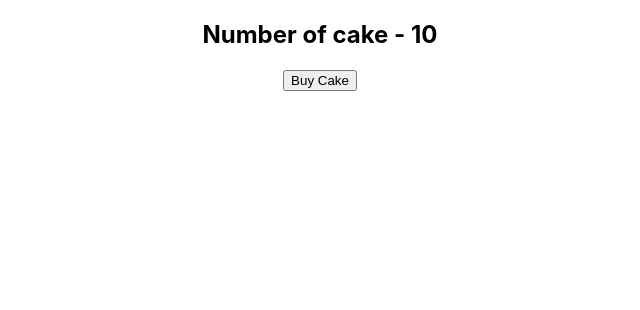
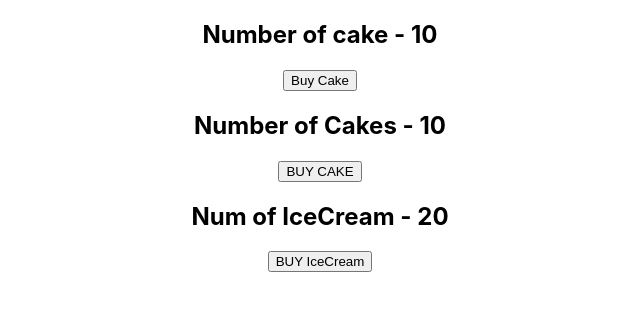
Before and after one commit to Mario-junior95/react-redux, a React (Create React App) app in the folder reactredux/: page / in a window 1280 px wide. Shown: the top 310 px of the page, without its empty margins (320-960 px from the left). Built offline with nearby package versions, Linux system fonts and the light colour scheme.

Commit message:
Connect vs useDispatch and useSelector

```diff
--- a/reactredux/src/App.js
+++ b/reactredux/src/App.js
@@ -3,12 +3,16 @@
 import CakeContainer from "./Components/CakeContainer";
 import { Provider } from "react-redux";
 import store from "./Components/redux/Cake/Store";
+import HooksCakeContainer from "./Components/HooksCakeContainer";
+import IceCreamContainer from "./Components/IceCreamContainer";
 
 const App = () => {
   return (
     <Provider store={store}>
       <div className="App">
         <CakeContainer />
+        <HooksCakeContainer/>
+        <IceCreamContainer/>
       </div>
     </Provider>
   );
--- a/reactredux/src/Components/CakeContainer.js
+++ b/reactredux/src/Components/CakeContainer.js
@@ -12,7 +12,7 @@
 
 const mapStateToProps = (state) => {
   return {
-    numOfCakes: state.numOfCakes,
+    numOfCakes: state.cake.numOfCakes,
   };
 };
 
--- /dev/null
+++ b/reactredux/src/Components/HooksCakeContainer.js
@@ -0,0 +1,16 @@
+import { useSelector, useDispatch } from "react-redux";
+import { buyCake } from "./redux/Cake/CakeActions";
+
+const HooksCakeContainer = () => {
+  const numOfCakes = useSelector((state) => state.cake.numOfCakes);
+
+  const dispatch = useDispatch();
+  return (
+    <div>
+      <h2>Number of Cakes - {numOfCakes}</h2>
+      <button onClick={() => dispatch(buyCake())}>BUY CAKE</button>
+    </div>
+  );
+};
+
+export default HooksCakeContainer;
--- /dev/null
+++ b/reactredux/src/Components/IceCreamContainer.js
@@ -0,0 +1,28 @@
+import React from "react";
+import { connect } from "react-redux";
+import { buyIceCream } from "./redux/IceCream/IceCreamAction";
+
+const IceCreamContainer = (props) => {
+  return (
+    <div>
+      <h2>Num of IceCream - {props.numOfIceCream}</h2>
+      <button onClick={props.buyIceCream}>BUY IceCream</button>
+    </div>
+  );
+};
+
+const mapStateToProps = (state) => {
+  return {
+    numOfIceCream: state.iceCream.numOfIceCream,
+  };
+};
+
+const mapDispatchToProps = (dispatch) => {
+  return {
+    buyIceCream: () => {
+      dispatch(buyIceCream());
+    },
+  };
+};
+
+export default connect(mapStateToProps, mapDispatchToProps)(IceCreamContainer);
--- a/reactredux/src/Components/redux/Cake/Store.js
+++ b/reactredux/src/Components/redux/Cake/Store.js
@@ -1,6 +1,8 @@
 import { createStore } from "redux";
 import cakeReducer from "./CakeReducer";
 
-const store = createStore(cakeReducer);
+import rootReducer from "../rootReducer";
+
+const store = createStore(rootReducer);
 
 export default store;
--- /dev/null
+++ b/reactredux/src/Components/redux/IceCream/IceCreamAction.js
@@ -0,0 +1,7 @@
+import { BUY_ICECREAM } from "./IceCreamType";
+
+export const buyIceCream = () => {
+  return {
+    type: BUY_ICECREAM,
+  };
+};
--- /dev/null
+++ b/reactredux/src/Components/redux/IceCream/IceCreamReducer.js
@@ -0,0 +1,19 @@
+import { BUY_ICECREAM } from "./IceCreamType";
+
+const initialIceCreamState = {
+  numOfIceCream: 20,
+};
+
+const iceCreamReducer = (state = initialIceCreamState, action) => {
+  switch (action.type) {
+    case BUY_ICECREAM:
+      return {
+        ...state,
+        numOfIceCream: state.numOfIceCream - 1,
+      };
+    default:
+      return state;
+  }
+};
+
+export default iceCreamReducer;
--- /dev/null
+++ b/reactredux/src/Components/redux/IceCream/IceCreamType.js
@@ -0,0 +1 @@
+export const BUY_ICECREAM = "BUY_ICECREAM";
--- /dev/null
+++ b/reactredux/src/Components/redux/rootReducer.js
@@ -0,0 +1,10 @@
+import { combineReducers } from "redux";
+import CakeReducer from "./Cake/CakeReducer";
+import iceCreamReducer from "./IceCream/IceCreamReducer";
+
+const rootReducer = combineReducers({
+  cake: CakeReducer,
+  iceCream: iceCreamReducer,
+});
+
+export default rootReducer;
```
